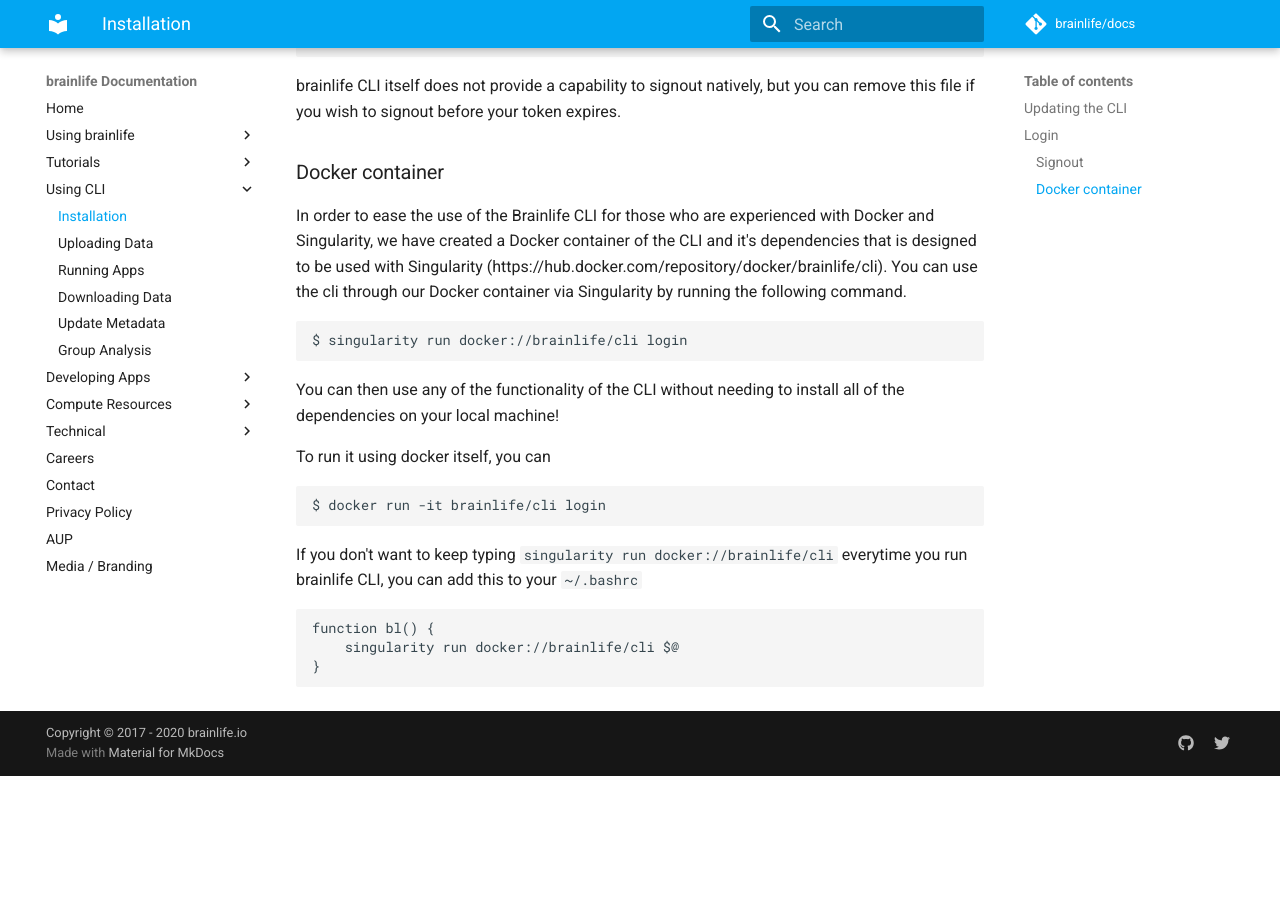
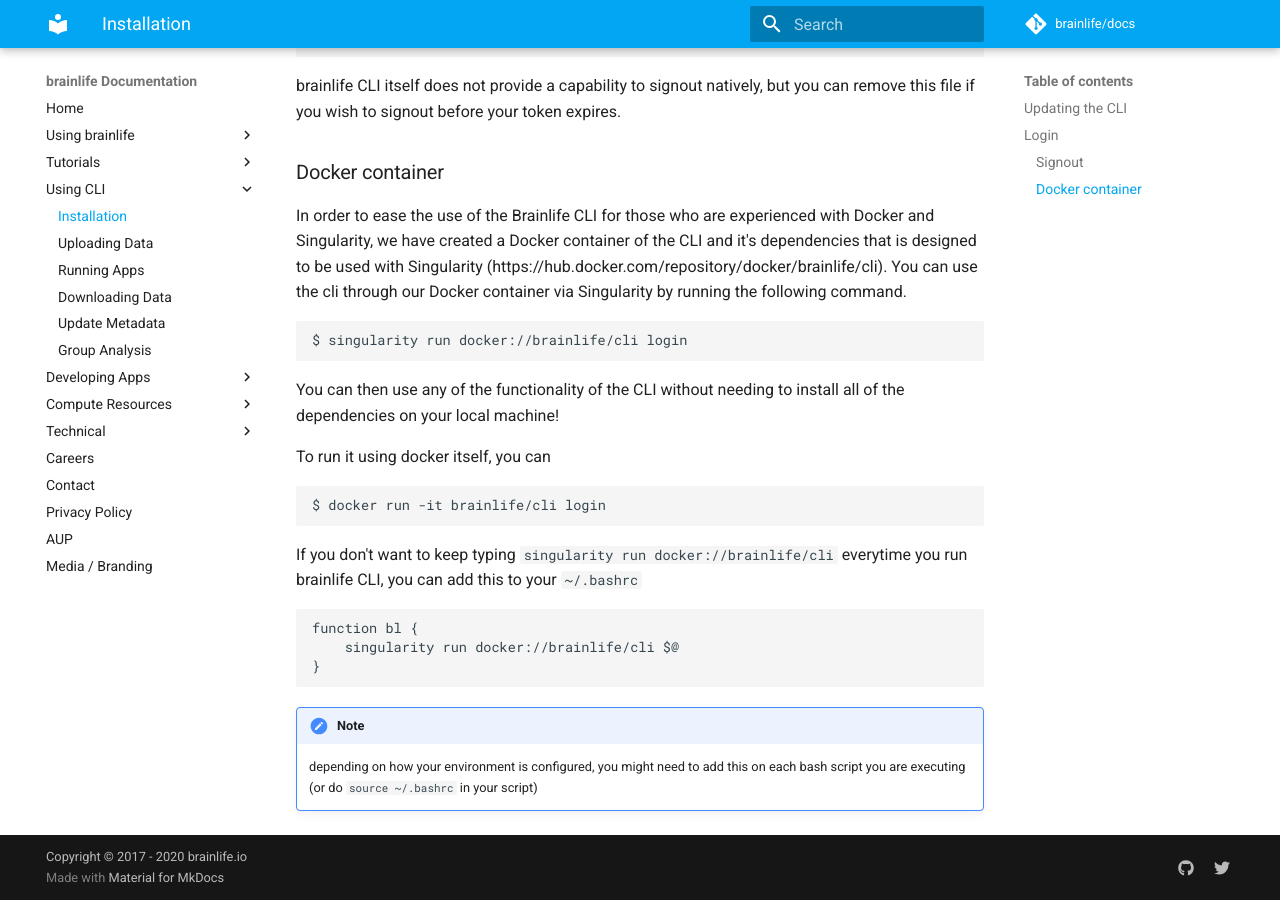
Before and after one commit to brainlife/docs, an MkDocs documentation site: the page built from docs/cli/install.md, in a window 1280 px wide and 900 px high, scrolled down 2200 px. Built offline with MkDocs 1.6.1 and Material for MkDocs 9.7.7, drawn with Linux system fonts in a browser that asks for light colours; comment, search, counter and statistics services are not loaded; before the commit the page ends 2976 px from its top, so only the background shows below that.

Commit message:
added a note about function decleartion

````diff
--- a/docs/cli/install.md
+++ b/docs/cli/install.md
@@ -107,7 +107,10 @@
 If you don't want to keep typing `singularity run docker://brainlife/cli` everytime you run brainlife CLI, you can add this to your `~/.bashrc`
 
 ```
-function bl() {
+function bl {
     singularity run docker://brainlife/cli $@
 }
 ```
+
+!!! note
+    depending on how your environment is configured, you might need to add this on each bash script you are executing (or do `source ~/.bashrc` in your script)
````
